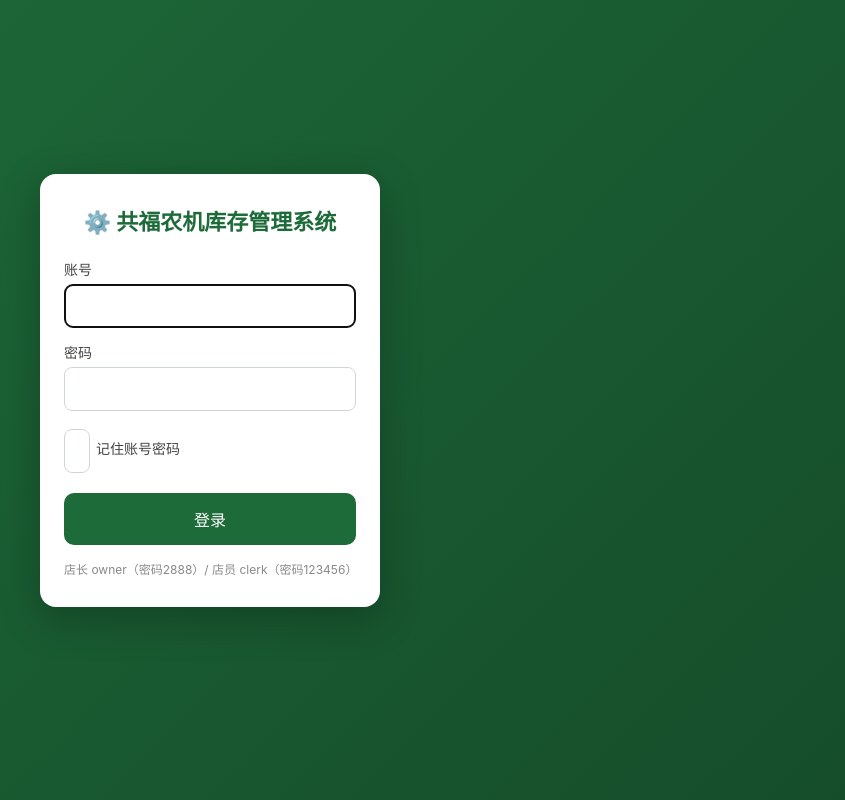
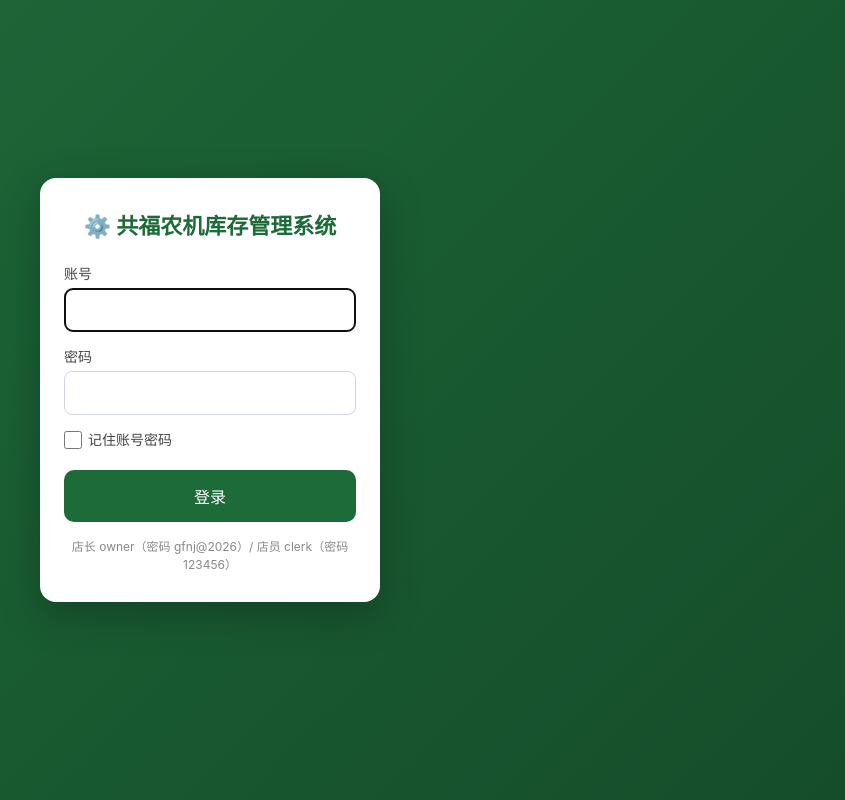
Before and after one commit to Cao1995988/gfnj-inventory, a Flask app: page /login in a window 1280 px wide. Shown: the whole page, without its empty margins (430-1275 px from the left). Run offline with Flask 3, Linux system fonts and the light colour scheme.

Commit message:
fix checkbox+update password hint

```diff
--- a/templates/login.html
+++ b/templates/login.html
@@ -20,11 +20,21 @@
       </label>
       <button type="submit">登录</button>
     </form>
-    <p class="hint">店长 owner（密码2888）/ 店员 clerk（密码123456）</p>
+    <p class="hint">店长 owner（密码 gfnj@2026）/ 店员 clerk（密码 123456）</p>
   </div>
   <style>
-  .remember-label { display: flex; align-items: center; gap: 6px; font-size: 14px; color: #555; cursor: pointer; user-select: none; }
-  .remember-label input[type="checkbox"] { width: 16px; height: 16px; cursor: pointer; accent-color: #1e6b3a; }
+  .remember-label { display: flex; align-items: center; gap: 6px; font-size: 14px; color: #555; cursor: pointer; user-select: none; margin: 8px 0; }
+  .remember-label input[type="checkbox"] {
+    width: 18px !important;
+    height: 18px !important;
+    min-height: auto !important;
+    margin: 0 !important;
+    cursor: pointer;
+    accent-color: #1e6b3a;
+    -webkit-appearance: checkbox !important;
+    appearance: checkbox !important;
+    flex-shrink: 0;
+  }
   </style>
   <script>
   (function() {
```
